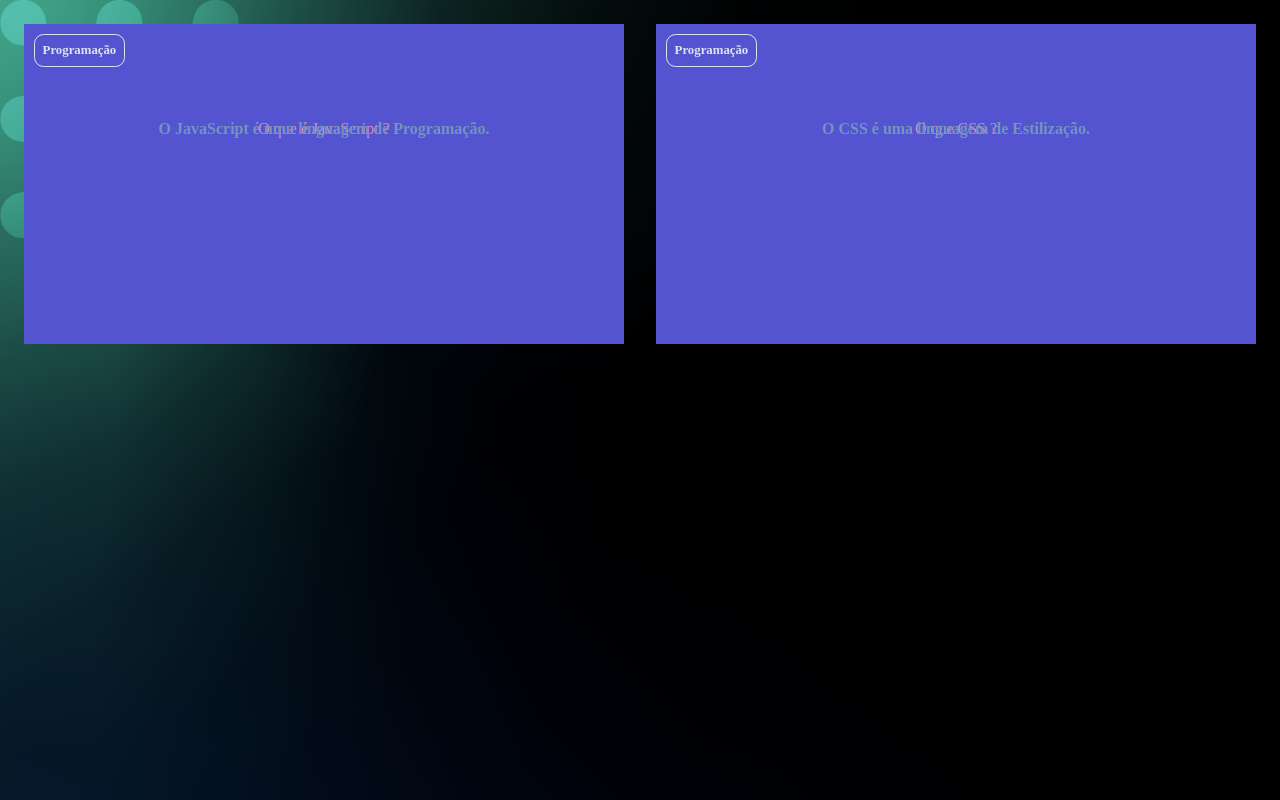
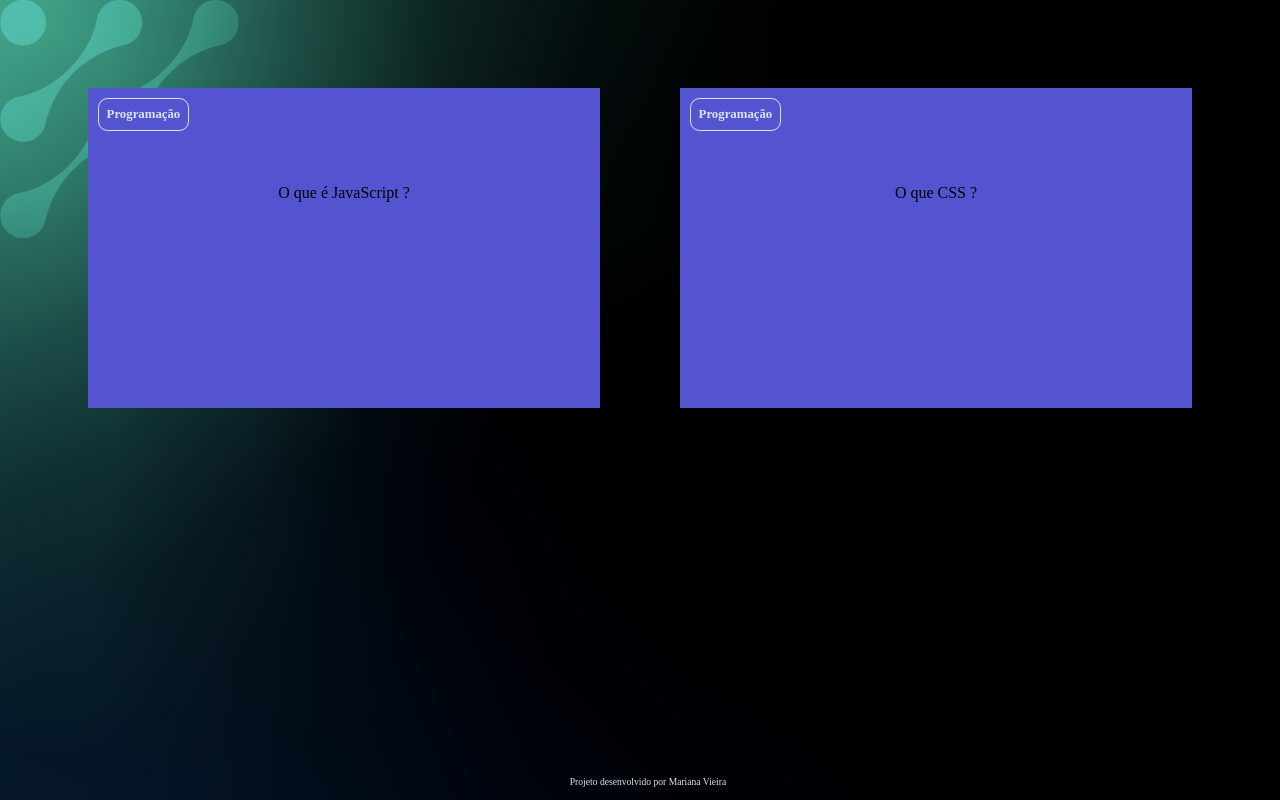
Before and after one commit to mathxxxxx/Flash-Card, a plain HTML site: page index.html in a window 1280 px wide. Drawn offline with Linux system fonts and the light colour scheme.

Commit message:
Add files via upload

```diff
--- a/style.css
+++ b/style.css
@@ -1,25 +1,20 @@
 :root {
-    --bege: bisque;
-    --preto: #000;
-    --branco: #fff;
+    --text-color: #DBE4EF;
+    --card-front-color: #144480;
+    --card-back-color: #00F4BF;
 }
 
-:root {
-    --text-color: #DBE4EF;
-    --card-front-color: #7295be;
-    --card-back-color: #dd87ca;
-}
-
-
 body {
-   background: url(FlashCard/img/bg-desktop.webp);
+    background: url(FlashCard/img/bg-desktop.webp);
     font-family: Bai Jamjuree;
 }
 
 #container {
-
     display: flex;
-
+    flex-wrap: wrap;
+    justify-content: space-between;
+    padding: 4rem;
+    gap: 3rem;
 }
 
 
@@ -39,17 +34,6 @@ body {
     transition: transform 300ms ease-in-out;
 }
 
-.cartao__conteudo__pergunta {
-    color: var(--card-back-color);
-    font-weight: 500;
-
-}
-
-.cartao__conteudo__resposta {
-    color: var(--card-front-color);
-    font-weight: 700;
-}
-
 .cartao__conteudo h3 {
     color: var(--text-color);
     border: 1px solid var(--text-color);
@@ -60,7 +44,6 @@ body {
     border-radius: 0.6rem;
     font-size: 1vw;
     backface-visibility: hidden;
-
 }
 
 .cartao__conteudo p {
@@ -69,10 +52,19 @@ body {
     margin-top: 4rem;
 }
 
+.cartao__conteudo__pergunta p {
+    columns: var(--text-color);
+    font-weight: 500;
+    margin-top: 4rem;
+}
+
+.cartao__conteudo__resposta p {
+    color: var(--card-back-color);
+    font-weight: 700;
+}
+
 .cartao:hover .cartao__conteudo {
-    transform:rotateY(180deg) ;
-
-
+    transform: rotateY(180deg);
 }
 
 .cartao__conteudo__pergunta,
@@ -83,12 +75,13 @@ body {
     width: 100%;
 }
 
-.cartao__conteudo__resposta
-
+.cartao__conteudo__resposta {
+    transform: rotateY(180deg);
+}
 
 footer {
     background-color: var(--preto);
-    color: var(--branco);
+    color: var(--text-color);
     position: fixed;
     bottom: 0;
     width: 100%;
```
Also changed, not shown: index.html (+0 -1 lines).
